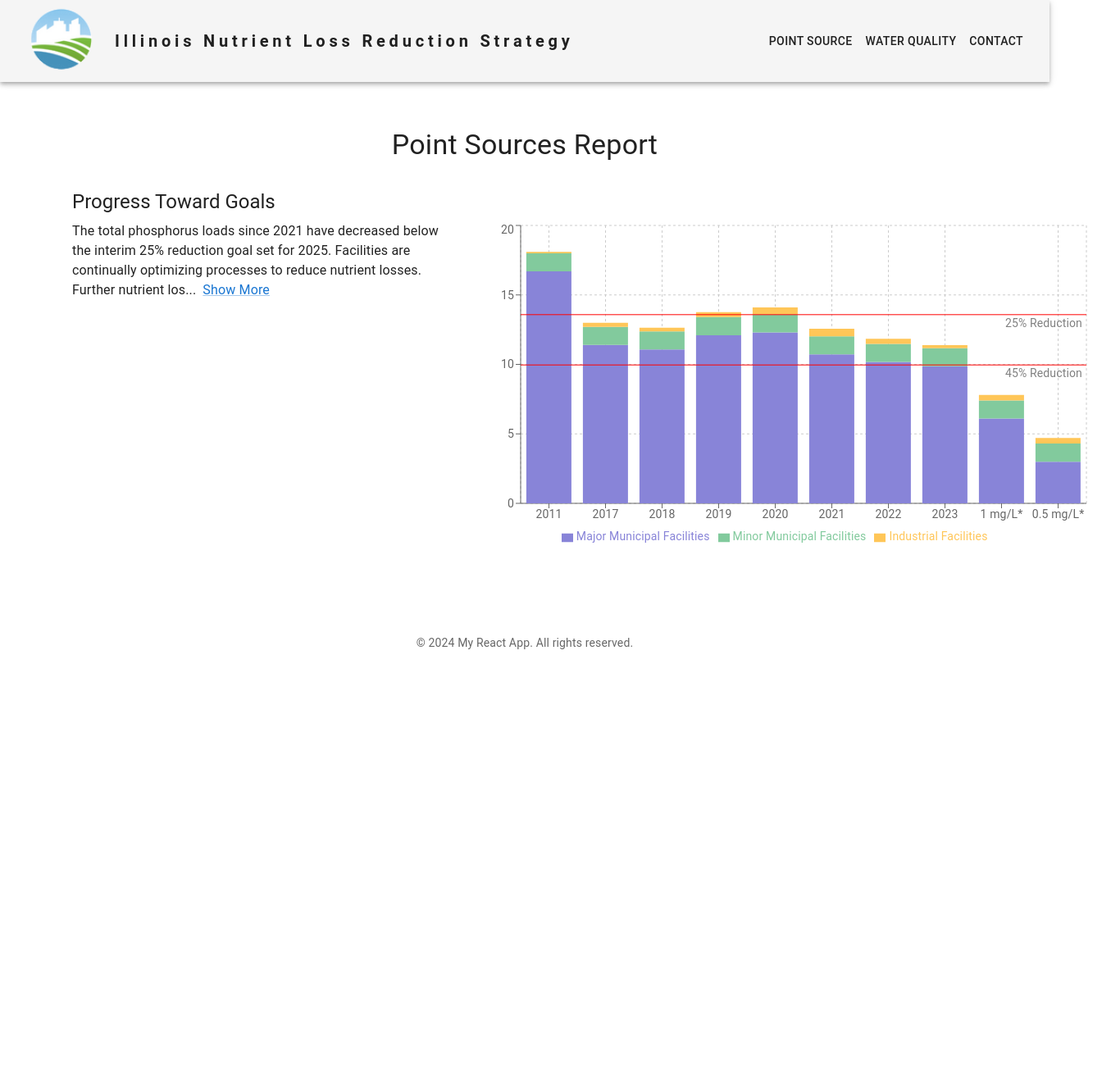
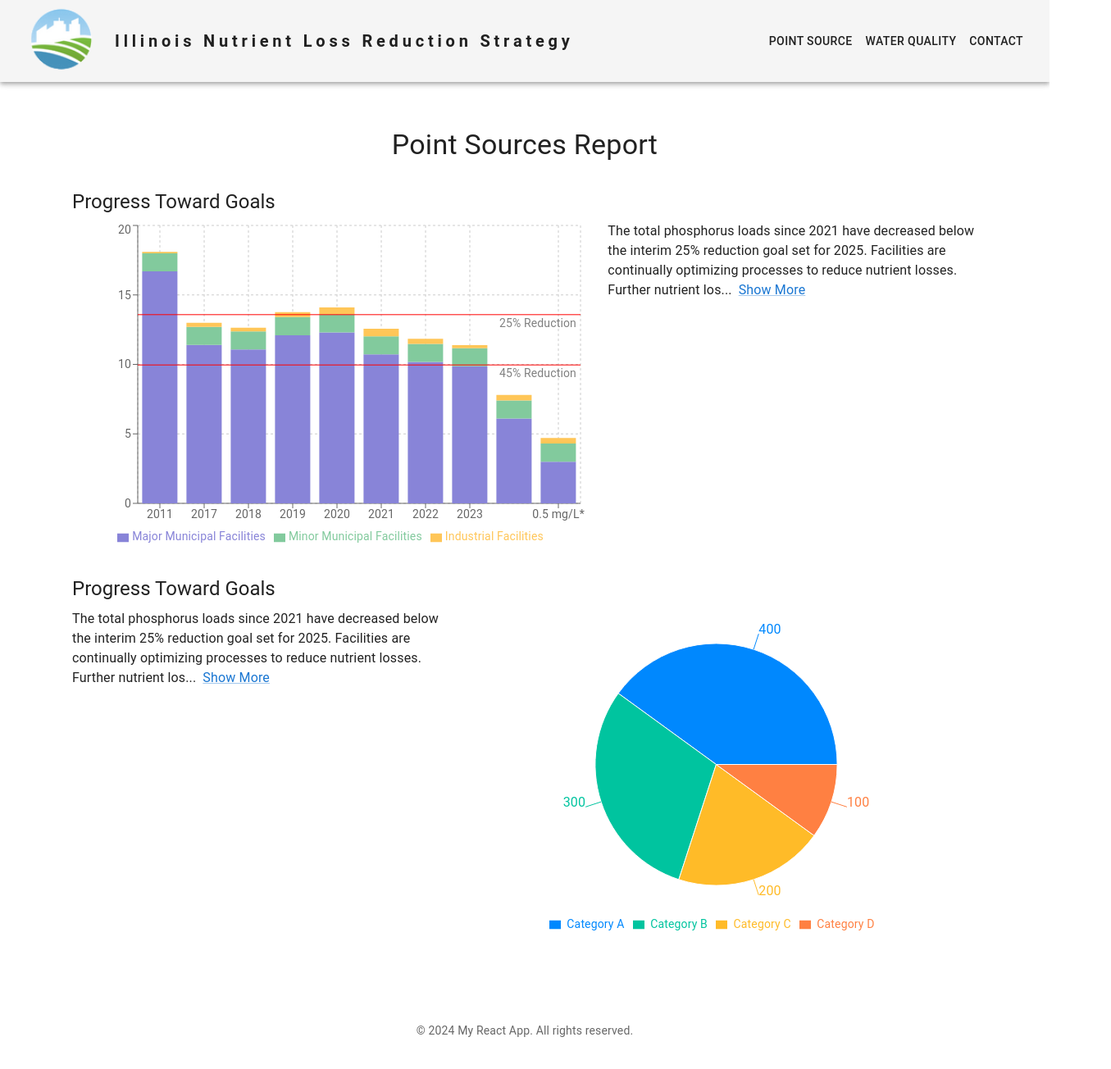
Before and after one commit to geostreams/illinois-nrs-dashboard, a React (Create React App) app: page / in a window 1280 px wide. Shown: the top 1304 px of the page at 82% size, 1355 px wide, since content can reach past the window. Before the commit the page ends 842 px from the top, so only its background shows below. Built offline with nearby package versions, Linux system fonts and the light colour scheme.

Commit message:
Filled Pie chart

```diff
--- /dev/null
+++ b/src/components/charts/FilledPieChart.jsx
@@ -0,0 +1,61 @@
+import React from "react";
+import {
+    PieChart,
+    Pie,
+    Cell,
+    Tooltip,
+    Legend,
+    ResponsiveContainer,
+} from "recharts";
+
+const CustomPieChart = ({
+    data,
+    width,
+    height,
+    colors,
+    fontSize = 12,
+    innerRadius = 0,
+    outerRadius = "80%",
+    dataKey = "value",
+    nameKey = "name",
+}) => {
+    // Function to get legend name, works with both object and array data
+    const getLegendName = (entry) => {
+        const name = entry[nameKey] || entry;
+        return typeof name === "string"
+            ? name
+                  .replace(/([A-Z])/g, " $1")
+                  .replace(/^./, (str) => str.toUpperCase())
+            : name;
+    };
+
+    // Prepare data for Pie component
+    const pieData = Array.isArray(data[0])
+        ? data.map(([name, value]) => ({ [nameKey]: name, [dataKey]: value }))
+        : data;
+
+    return (
+        <ResponsiveContainer width={width} height={height}>
+            <PieChart>
+                <Pie
+                    data={pieData}
+                    dataKey={dataKey}
+                    nameKey={nameKey}
+                    cx="50%"
+                    cy="50%"
+                    innerRadius={innerRadius}
+                    outerRadius={outerRadius}
+                    label
+                >
+                    {pieData.map((entry, index) => (
+                        <Cell key={`cell-${index}`} fill={colors[entry.name]} />
+                    ))}
+                </Pie>
+                <Tooltip contentStyle={{ fontSize }} />
+                <Legend wrapperStyle={{ fontSize }} formatter={getLegendName} />
+            </PieChart>
+        </ResponsiveContainer>
+    );
+};
+
+export default CustomPieChart;
--- a/src/pages/PointSource/index.js
+++ b/src/pages/PointSource/index.js
@@ -12,15 +12,7 @@ import {
 } from "recharts";
 import TextDisplay from "../../components/TextDisplay";
 import StackedBarChart from "../../components/charts/StackedBarChart";
-
-const data = [
-    { name: "Jan", value: 4000 },
-    { name: "Feb", value: 3000 },
-    { name: "Mar", value: 5000 },
-    { name: "Apr", value: 2780 },
-    { name: "May", value: 1890 },
-    { name: "Jun", value: 2390 },
-];
+import FilledPieChart from "../../components/charts/FilledPieChart";
 
 const ps_data = [
     {
@@ -85,6 +77,20 @@ const ps_data = [
     },
 ];
 
+const pie_data = [
+    { name: "Category A", value: 400 },
+    { name: "Category B", value: 300 },
+    { name: "Category C", value: 200 },
+    { name: "Category D", value: 100 },
+];
+
+const pie_colors = {
+    "Category A": "#0088FE",
+    "Category B": "#00C49F",
+    "Category C": "#FFBB28",
+    "Category D": "#FF8042",
+};
+
 const ps_bar_colors = {
     majorMunicipalFacilities: "#8884d8",
     minorMunicipalFacilities: "#82ca9d",
@@ -98,11 +104,19 @@ const ps_reference_lines = [
 const ReportPage = () => {
     const chart = StackedBarChart({
         data: ps_data,
-        width: 800,
+        width: 650,
         height: 400,
         barColors: ps_bar_colors,
         fontSize: 14,
         referenceLines: ps_reference_lines,
+    });
+
+    const pieChart = FilledPieChart({
+        data: pie_data,
+        width: "100%",
+        height: 400,
+        colors: pie_colors,
+        fontSize: 14,
     });
 
     const ps_ptg_text =
@@ -123,6 +137,18 @@ const ReportPage = () => {
                     text={ps_ptg_text}
                     additionalComponent={chart}
                     truncate={true}
+                    componentPosition="left"
+                />
+            </Box>
+
+            <Box sx={{ mb: 4 }}>
+                <Typography variant="h5" gutterBottom>
+                    Progress Toward Goals
+                </Typography>
+                <TextDisplay
+                    text={ps_ptg_text}
+                    additionalComponent={pieChart}
+                    truncate={true}
                     componentPosition="right"
                 />
             </Box>
```
